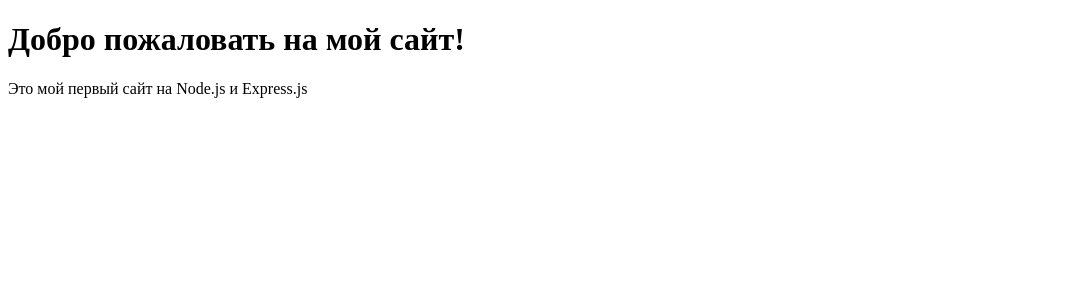
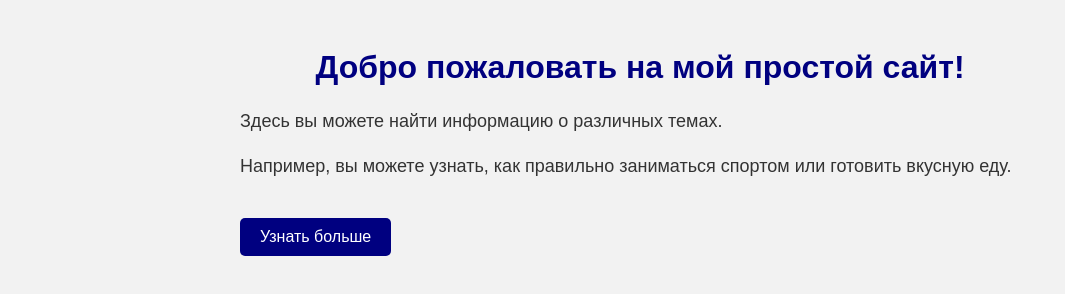
Before and after one commit to vostx/jsapp, a website: page public/index.html in a window 1280 px wide. Shown: the whole page, without its empty margins (0-1065 px from the left). Drawn offline with Linux system fonts and the light colour scheme.

Commit message:
Update index.html

```diff
--- a/public/index.html
+++ b/public/index.html
@@ -2,9 +2,46 @@
 <html>
   <head>
     <title>Мой простой сайт</title>
+    <style>
+      body {
+        background-color: #f2f2f2;
+        font-family: Arial, sans-serif;
+      }
+
+      h1 {
+        color: navy;
+        text-align: center;
+      }
+
+      p {
+        font-size: 18px;
+        line-height: 1.5;
+        color: #333;
+      }
+
+      .container {
+        max-width: 800px;
+        margin: 0 auto;
+        padding: 20px;
+      }
+
+      .btn {
+        display: inline-block;
+        padding: 10px 20px;
+        background-color: navy;
+        color: #fff;
+        text-decoration: none;
+        border-radius: 5px;
+        margin-top: 20px;
+      }
+    </style>
   </head>
   <body>
-    <h1>Добро пожаловать на мой сайт!</h1>
-    <p>Это мой первый сайт на Node.js и Express.js</p>
+    <div class="container">
+      <h1>Добро пожаловать на мой простой сайт!</h1>
+      <p>Здесь вы можете найти информацию о различных темах.</p>
+      <p>Например, вы можете узнать, как правильно заниматься спортом или готовить вкусную еду.</p>
+      <a href="#" class="btn">Узнать больше</a>
+    </div>
   </body>
 </html>
```
